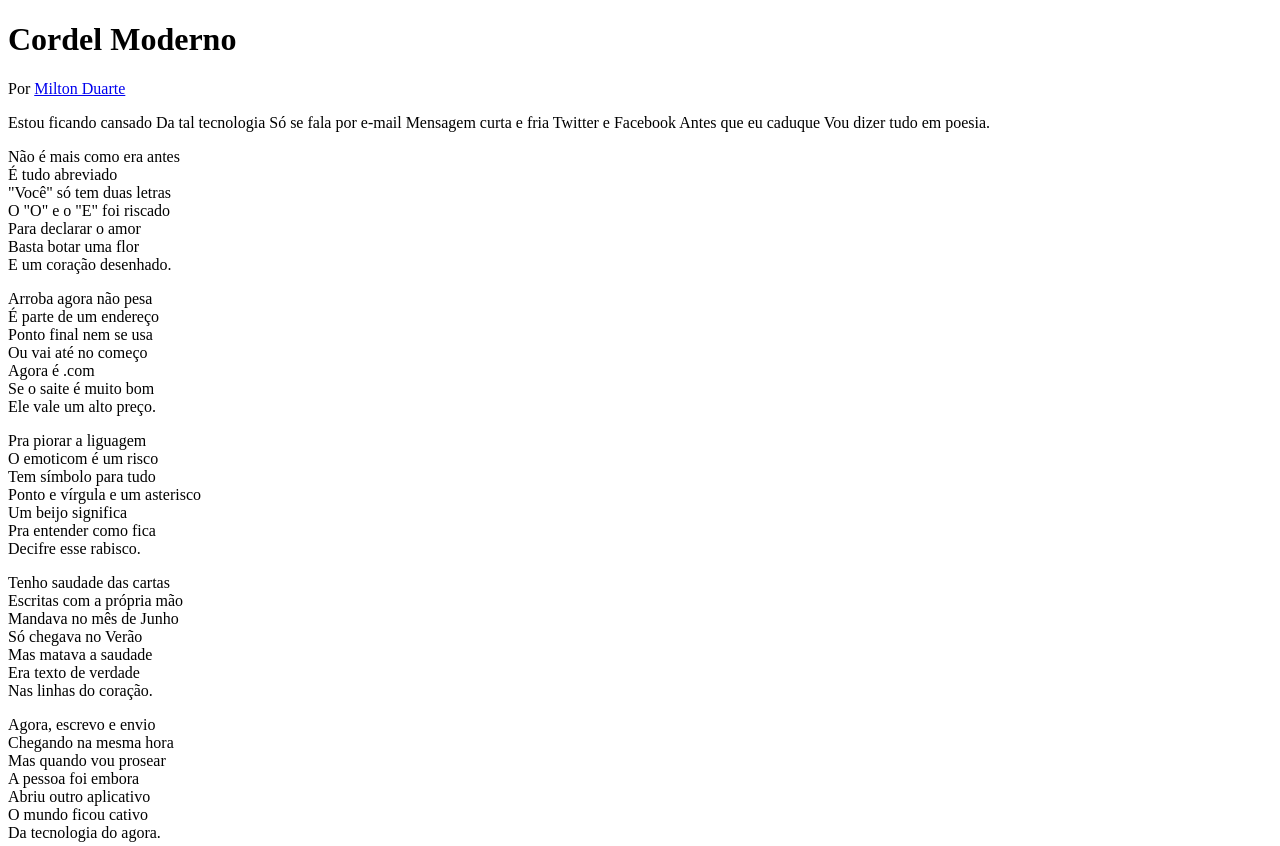
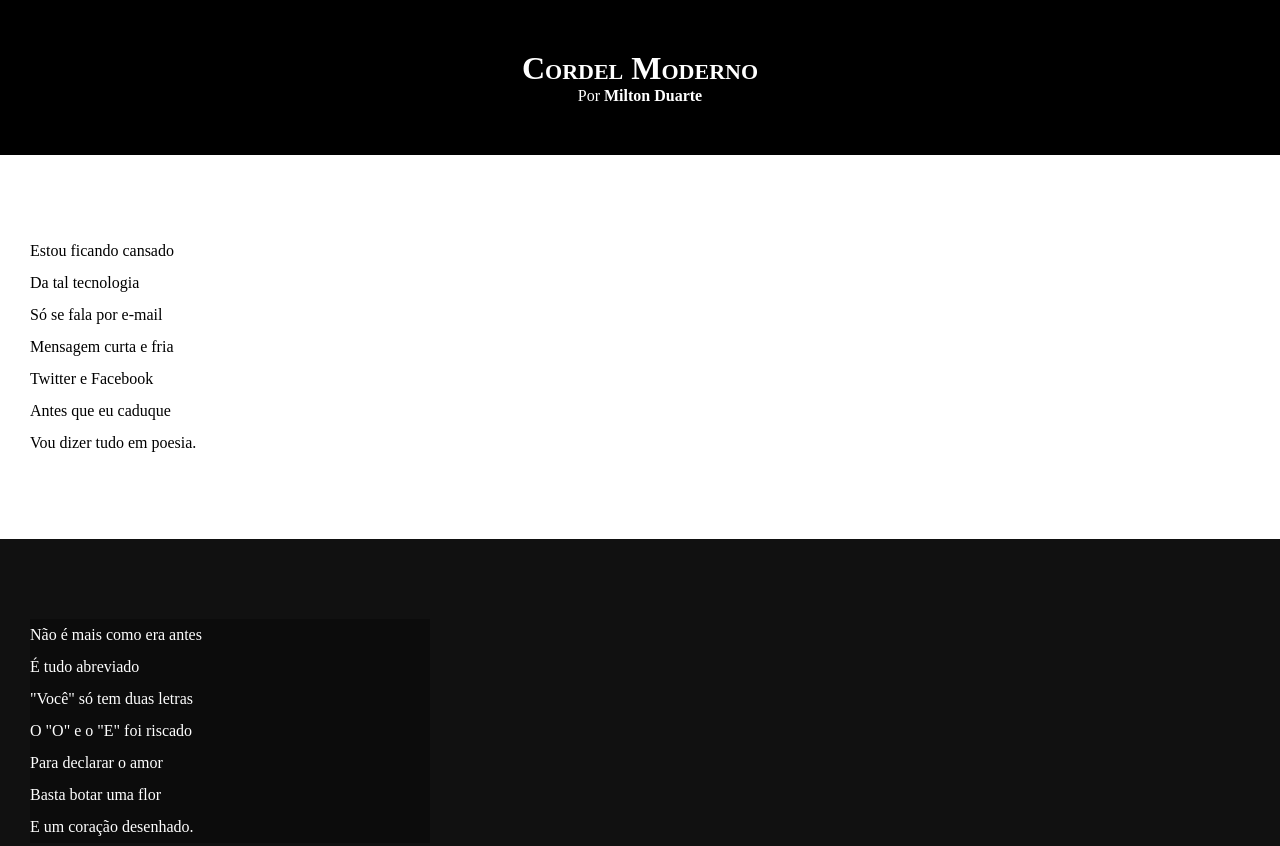
Before and after one commit to henriquevelozo/html-css, a plain HTML site: page Desafios/d012/index.html in a window 1280 px wide. Shown: the top 846 px of the page. Drawn offline with Linux system fonts and the light colour scheme.

Commit message:
Atualizei estilos dos textos e blocos

```diff
--- a/Desafios/d012/index.html
+++ b/Desafios/d012/index.html
@@ -15,12 +15,12 @@
     <main>
         <section class="normal">
             <p>
-                Estou ficando cansado
-                Da tal tecnologia
-                Só se fala por e-mail
-                Mensagem curta e fria
-                Twitter e Facebook
-                Antes que eu caduque
+                Estou ficando cansado <br>
+                Da tal tecnologia <br>
+                Só se fala por e-mail <br>
+                Mensagem curta e fria <br>
+                Twitter e Facebook <br>
+                Antes que eu caduque <br>
                 Vou dizer tudo em poesia.</p>
         </section>
 
--- a/Desafios/d012/style/style.css
+++ b/Desafios/d012/style/style.css
@@ -1 +1,67 @@
 @charset "UTF-8";
+
+*{
+    margin: 0px;
+    padding: 0px;
+}
+
+html, body{
+    min-height: 100vh;
+    background-color: darkgray;
+}
+
+a{
+    color: white;
+    text-decoration: none;
+    font-weight: bolder;
+}
+
+a:hover{
+    text-decoration: underline;
+}
+
+header{
+    background-color: black;
+    color: white;
+    text-align: center;
+}
+
+header > h1{
+    padding-top: 50px;
+    font-variant: small-caps;
+}
+
+header > p{
+    padding-bottom: 50px;
+
+}
+
+section{
+    padding-top: 10vh;
+    padding-bottom: 10vh;
+    line-height: 2em;
+    padding-left: 30px;
+}
+
+section.normal{
+    background-color: white;
+    color: black;
+}
+
+section.imagem{
+    background-color: rgb(17, 17, 17);
+    color: white;
+}
+
+section.imagem > p{
+    width: 400px;
+    background-color: rgba(0, 0, 0, 0.295);
+    color: white;
+}
+
+footer{
+    background-color: black;
+    color: white;
+    text-align: center;
+    padding: 10px;
+}
```
